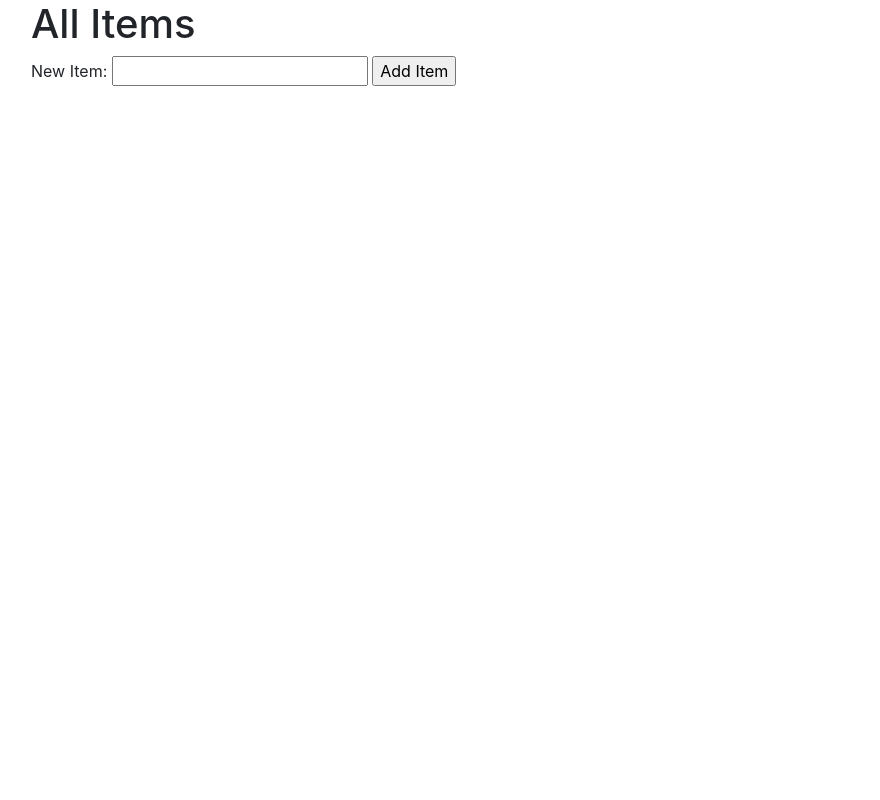
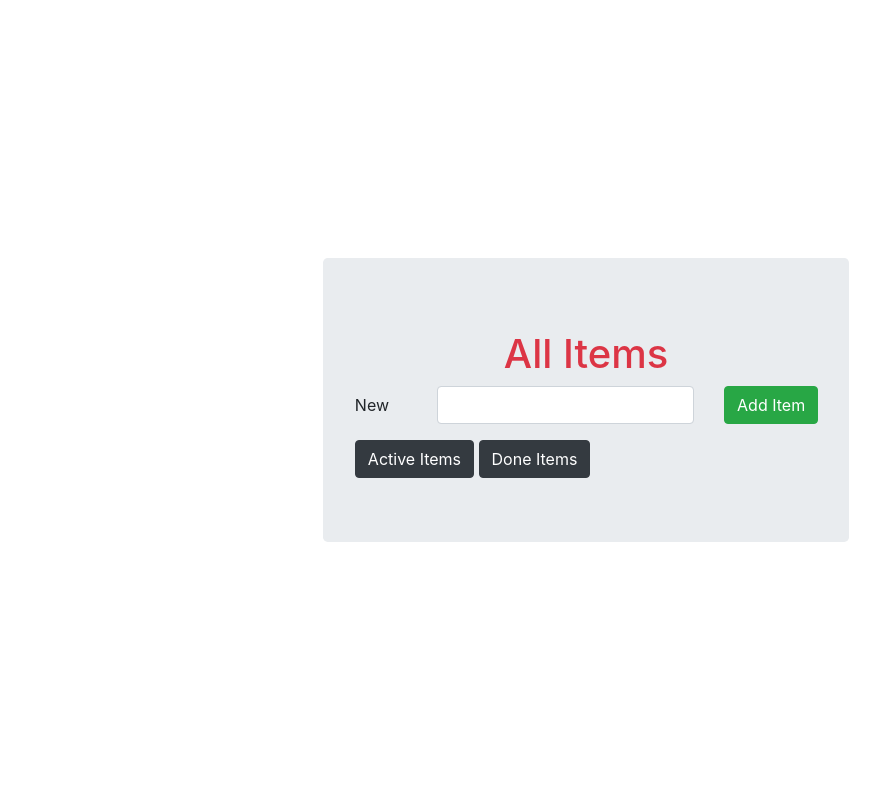
Before and after one commit to ramy100/django_todo_list_app, a Django app: page / in a window 1280 px wide. Shown: the whole page, without its empty margins (54-934 px from the left). Run offline with Django 3.2, Linux system fonts and the light colour scheme; data that the repository does not hold is empty; some libraries are stand-ins or nearby versions.

Commit message:
adding some style

```diff
--- a/templates/base.html
+++ b/templates/base.html
@@ -14,9 +14,16 @@
     {% block 'additional_includes' %}{% endblock %}
 
 </head>
+<style>
+    html, body {
+    height: 100%;
+}
+</style>
 <body>
-    <div class="container">
-        {% block content%}{% endblock %}
-    </div>
+    <div class="container h-100 d-flex justify-content-center">
+        <div class="jumbotron my-auto">
+          <h1 class="display-3">{% block content%}{% endblock %}</h1>
+        </div>
+     </div>
 </body>
 </html>
--- /dev/null
+++ b/templates/partials/form.html
@@ -0,0 +1,13 @@
+<form>
+    {% csrf_token %}
+    <div class="form-group row">
+        <label for="description" class="col-sm-2 col-form-label">New</label>
+        <div class="col-sm-7">
+          <input type="text" class="form-control" id="description" name="description" >
+        </div>
+        <div class="col-sm-2">
+            <input type="submit" class="btn btn-success onclick="add_todo_item(event)" value="Add Item">
+        </div>
+    </div>
+
+</form>
--- /dev/null
+++ b/templates/partials/links.html
@@ -0,0 +1,9 @@
+{% if title != "All Items" %}
+    <a href="/" class='btn btn-dark'>All Items</a>
+{% endif %}
+{% if title != "Active Items" %}
+    <a href="showactive" class='btn btn-dark'>Active Items</a>
+{% endif %}
+{% if title != "Done Items" %}
+    <a href="showdone" class='btn btn-dark'>Done Items</a>
+{% endif %}
--- a/templates/todo_list/home_page.html
+++ b/templates/todo_list/home_page.html
@@ -4,15 +4,16 @@
 {% block 'additional_includes' %}
     <script src="{% static 'style/js/home.js'%}"></script>
 {% endblock %}
-<h1>{{title}}</h1>
+<h1 class="text-danger text-center">{{title}}</h1>
+
+<!-- show form to add items if in all view -->
 {% if title == "All Items" %}
-<form>
-    {% csrf_token %}
-    <label for="description">New Item: </label>
-    <input id="description" type="text" name="description">
-    <input type="submit" onclick="add_todo_item(event)" value="Add Item">
-</form>
+    {% include 'partials/form.html'%}
 {% endif %}
+
+<!-- navigation links -->
+{% include 'partials/links.html'%}
+
 
 <div class="items">
 
```
